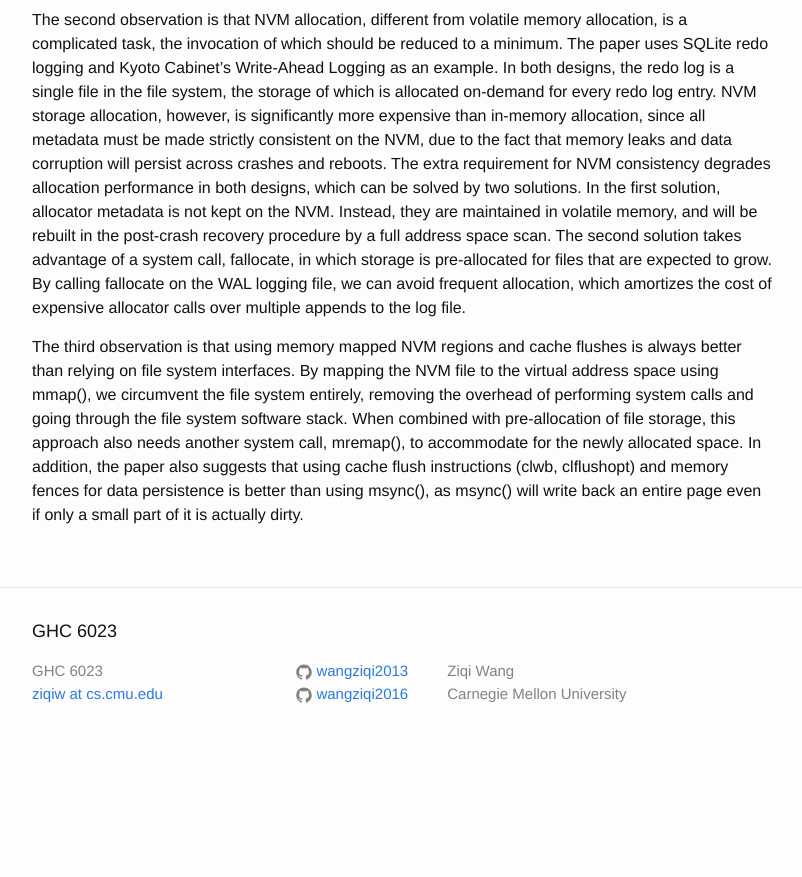
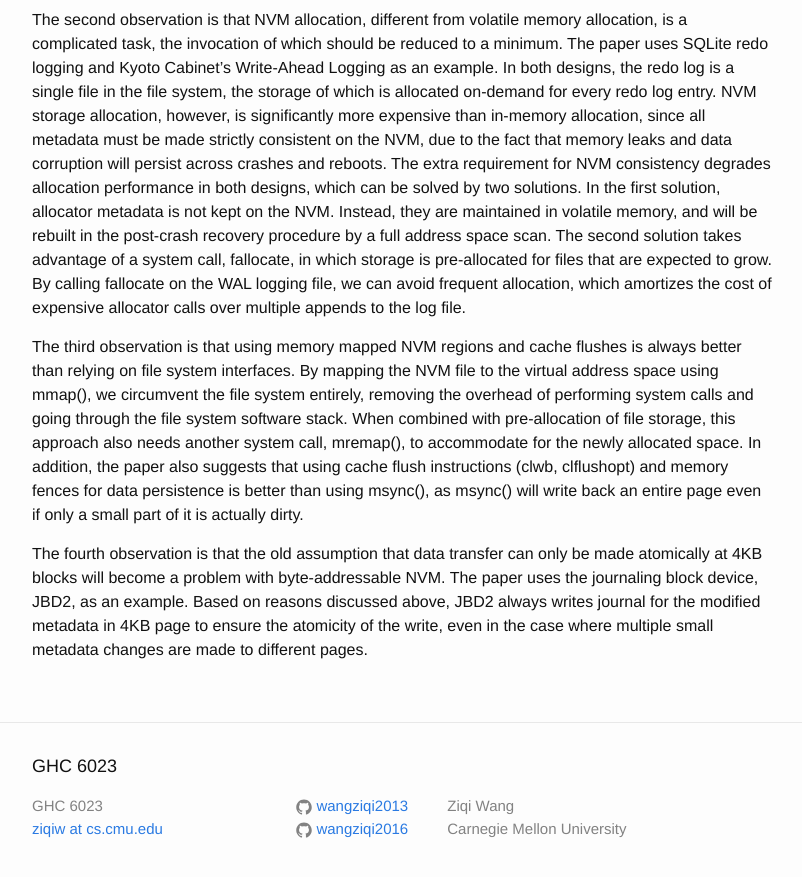
Before and after one commit to wangziqi2013/wangziqi2013.github.io, a Jekyll site: the page built from _posts/2019-10-25-flex.markdown, in a window 1280 px wide and 900 px high, scrolled down 1219 px. Shown: the top 877 px of the window, without its empty margins (238-1040 px from the left). Built offline with Jekyll 4.4.1, drawn with Linux system fonts in a browser that asks for light colours; before the commit the page ends 1984 px from its top, so only the background shows below that.

Commit message:
Adding JBD

```diff
--- a/_posts/2019-10-25-flex.markdown
+++ b/_posts/2019-10-25-flex.markdown
@@ -58,3 +58,8 @@ with pre-allocation of file storage, this approach also needs another system cal
 allocated space. In addition, the paper also suggests that using cache flush instructions (clwb, clflushopt) and memory
 fences for data persistence is better than using msync(), as msync() will write back an entire page even if only a small
 part of it is actually dirty.
+
+The fourth observation is that the old assumption that data transfer can only be made atomically at 4KB blocks will become
+a problem with byte-addressable NVM. The paper uses the journaling block device, JBD2, as an example. Based on
+reasons discussed above, JBD2 always writes journal for the modified metadata in 4KB page to ensure the atomicity of the
+write, even in the case where multiple small metadata changes are made to different pages.
```
